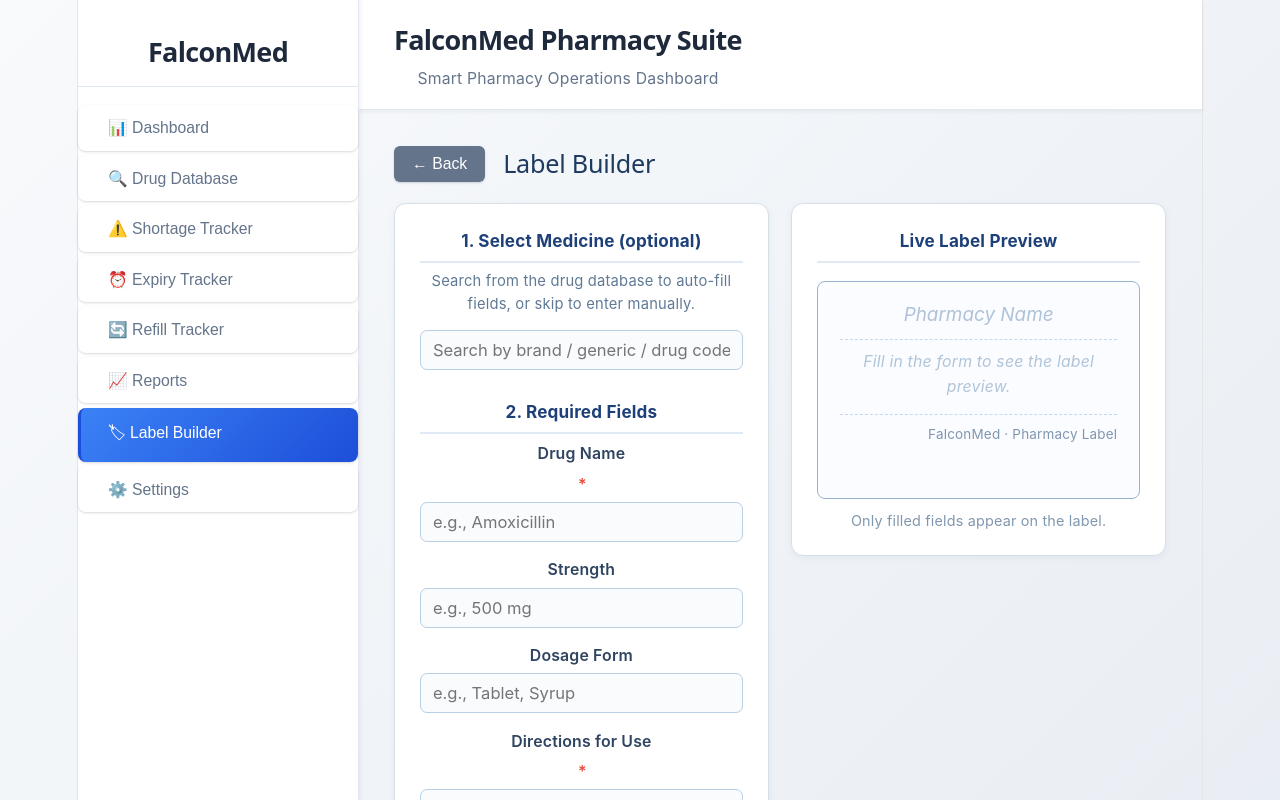
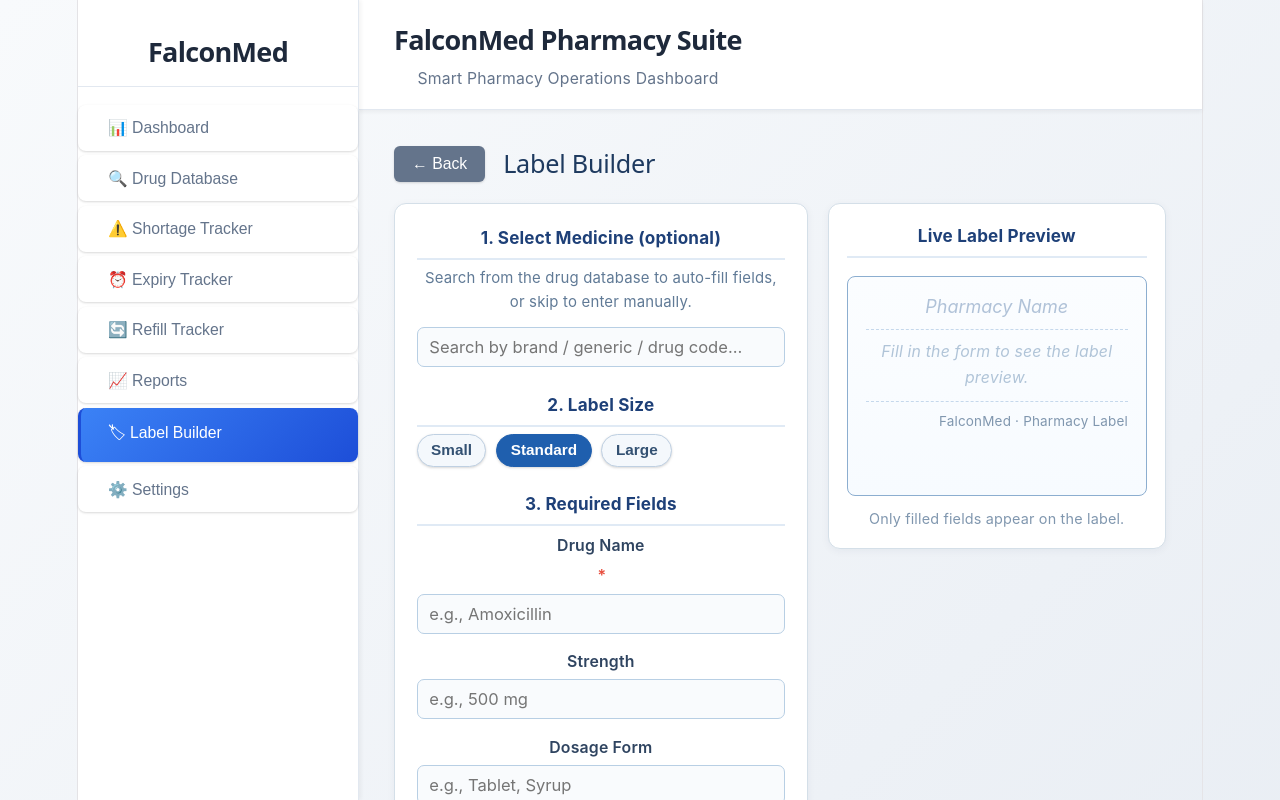
Before and after one commit to mohammadph222-web/falconmed, a React (Vite) app in the folder falconmed/: page / in a window 1280 px wide. Both pictures are taken after a click on the button "🏷 Label Builder". Shown: the top 800 px of the page. Built offline with nearby package versions, Linux system fonts and the light colour scheme.

Commit message:
Upgrade FalconMed Label Builder to v2

```diff
--- a/falconmed/src/App.css
+++ b/falconmed/src/App.css
@@ -1936,8 +1936,8 @@
 
 .label-builder-body {
   display: grid;
-  grid-template-columns: 1fr 1fr;
-  gap: 1.25rem;
+  grid-template-columns: minmax(360px, 1.1fr) minmax(320px, 0.9fr);
+  gap: 1.1rem;
   align-items: start;
 }
 
@@ -1946,12 +1946,12 @@
   background: #ffffff;
   border: 1px solid #d4dfe8;
   border-radius: 12px;
-  padding: 1.25rem 1.4rem;
+  padding: 1.1rem 1.2rem;
   box-shadow: 0 2px 8px rgba(20, 40, 80, 0.05);
 }
 
 .lb-section {
-  margin-bottom: 1.6rem;
+  margin-bottom: 1.3rem;
 }
 
 .lb-section-title {
@@ -1964,9 +1964,32 @@
 }
 
 .lb-section-hint {
-  font-size: 0.82rem;
+  font-size: 0.83rem;
   color: #607a96;
   margin: 0 0 0.7rem;
+}
+
+.lb-size-group {
+  display: flex;
+  gap: 0.55rem;
+  flex-wrap: wrap;
+}
+
+.lb-size-btn {
+  border: 1px solid #bfd0e2;
+  background: #f4f8fc;
+  color: #335172;
+  border-radius: 999px;
+  font-size: 0.85rem;
+  font-weight: 700;
+  padding: 0.36rem 0.75rem;
+  cursor: pointer;
+}
+
+.lb-size-btn.active {
+  background: #1f5fae;
+  color: #fff;
+  border-color: #1f5fae;
 }
 
 /* ── Inputs ── */
@@ -2005,8 +2028,40 @@
 }
 
 .lb-textarea {
-  min-height: 70px;
+  min-height: 72px;
   resize: vertical;
+}
+
+.lb-quick-row {
+  display: flex;
+  flex-direction: column;
+  gap: 0.45rem;
+  margin-bottom: 0.45rem;
+}
+
+.lb-quick-select {
+  margin: 0;
+}
+
+.lb-quick-chips {
+  display: flex;
+  flex-wrap: wrap;
+  gap: 0.35rem;
+}
+
+.lb-chip {
+  border: 1px solid #bfd0e2;
+  background: #f2f7fd;
+  color: #315275;
+  border-radius: 999px;
+  font-size: 0.78rem;
+  line-height: 1.1;
+  padding: 0.28rem 0.55rem;
+  cursor: pointer;
+}
+
+.lb-chip:hover {
+  background: #e4eef9;
 }
 
 /* ── DB search suggestion box ── */
@@ -2083,7 +2138,7 @@
 .lb-actions {
   display: flex;
   gap: 0.75rem;
-  margin-top: 0.5rem;
+  margin-top: 0.25rem;
 }
 
 .lb-btn-print {
@@ -2132,11 +2187,11 @@
 /* ── Preview panel ── */
 .label-preview-panel {
   position: sticky;
-  top: 1.5rem;
+  top: 1rem;
   background: #ffffff;
   border: 1px solid #d4dfe8;
   border-radius: 12px;
-  padding: 1.25rem 1.4rem;
+  padding: 1rem;
   box-shadow: 0 2px 8px rgba(20, 40, 80, 0.05);
 }
 
@@ -2151,20 +2206,22 @@
 
 /* The actual printable label card */
 .lb-preview-card {
-  border: 1.5px solid #96b4d0;
+  border: 1.5px solid #8caed0;
   border-radius: 8px;
-  padding: 1rem 1.2rem;
-  background: #fafcff;
-  min-height: 180px;
+  padding: 0.9rem 1rem;
+  background: linear-gradient(180deg, #fbfdff 0%, #f7fbff 100%);
+  min-height: 220px;
+  width: 100%;
+  box-sizing: border-box;
 }
 
 .lb-preview-pharmacy {
-  font-size: 1.05rem;
+  font-size: 1rem;
   font-weight: 800;
   color: #1a3a6e;
   letter-spacing: 0.04em;
   text-transform: uppercase;
-  margin-bottom: 0.3rem;
+  margin-bottom: 0.22rem;
 }
 
 .lb-preview-pharmacy--placeholder {
@@ -2177,20 +2234,58 @@
 
 .lb-preview-divider {
   border: none;
-  border-top: 1.5px dashed #c5d8ec;
-  margin: 0.5rem 0;
+  border-top: 1px dashed #c5d8ec;
+  margin: 0.4rem 0;
 }
 
 .lb-preview-divider--bottom {
-  margin-top: 0.8rem;
+  margin-top: 0.6rem;
+}
+
+.lb-drug-title {
+  font-size: 1.08rem;
+  font-weight: 800;
+  letter-spacing: 0.01em;
+  color: #1d3960;
+  background: #ecf3fb;
+  border: 1px solid #c4d7eb;
+  border-radius: 6px;
+  padding: 0.45rem 0.55rem;
+  margin-bottom: 0.55rem;
+}
+
+.lb-directions-box {
+  background: #fff4de;
+  border: 1px solid #efcf95;
+  border-radius: 6px;
+  padding: 0.45rem 0.55rem;
+  margin-bottom: 0.55rem;
+}
+
+.lb-directions-label {
+  display: inline-block;
+  font-size: 0.74rem;
+  text-transform: uppercase;
+  letter-spacing: 0.04em;
+  color: #885806;
+  font-weight: 800;
+  margin-bottom: 0.15rem;
+}
+
+.lb-directions-value {
+  margin: 0;
+  color: #4f3404;
+  font-size: 0.94rem;
+  font-weight: 700;
+  white-space: pre-wrap;
 }
 
 .lb-preview-row {
   display: flex;
   gap: 0.6rem;
-  padding: 0.28rem 0;
+  padding: 0.22rem 0;
   border-bottom: 1px dotted #dde8f2;
-  font-size: 0.9rem;
+  font-size: 0.88rem;
 }
 
 .lb-preview-row:last-of-type {
@@ -2210,6 +2305,30 @@
   word-break: break-word;
 }
 
+.lb-preview-row-note {
+  align-items: flex-start;
+}
+
+.lb-preview-warning {
+  margin-top: 0.5rem;
+  border: 1px solid #e5afb0;
+  background: #fff0f1;
+  border-radius: 6px;
+  padding: 0.4rem 0.5rem;
+  display: flex;
+  flex-direction: column;
+  gap: 0.2rem;
+}
+
+.lb-preview-warning .lb-preview-label {
+  color: #9f2327;
+  min-width: 0;
+}
+
+.lb-preview-warning .lb-preview-value {
+  color: #6f161a;
+}
+
 .lb-preview-empty {
   color: #b0c4d8;
   font-style: italic;
@@ -2231,6 +2350,41 @@
   text-align: center;
 }
 
+.lb-size-small {
+  max-width: 280px;
+  margin-left: auto;
+  margin-right: auto;
+  min-height: 190px;
+}
+
+.lb-size-standard {
+  max-width: 100%;
+  min-height: 220px;
+}
+
+.lb-size-large {
+  max-width: 100%;
+  min-height: 300px;
+  padding: 1.2rem 1.25rem;
+}
+
+.lb-size-large .lb-drug-title {
+  font-size: 1.2rem;
+}
+
+.lb-size-large .lb-directions-value {
+  font-size: 1rem;
+}
+
+.lb-size-small .lb-drug-title {
+  font-size: 0.95rem;
+}
+
+.lb-size-small .lb-preview-row,
+.lb-size-small .lb-directions-value {
+  font-size: 0.82rem;
+}
+
 /* ── Responsive ── */
 @media (max-width: 900px) {
   .label-builder-body {
@@ -2241,10 +2395,20 @@
     position: static;
     order: -1;
   }
+
+  .lb-size-small,
+  .lb-size-standard,
+  .lb-size-large {
+    max-width: 100%;
+  }
 }
 
 /* ── Print: show only the label card ── */
 @media print {
+  @page {
+    margin: 12mm;
+  }
+
   body * {
     visibility: hidden !important;
   }
@@ -2256,12 +2420,23 @@
 
   .lb-preview-card {
     position: fixed !important;
-    top: 20mm;
-    left: 15mm;
-    right: 15mm;
+    top: 50% !important;
+    left: 50% !important;
+    right: auto !important;
+    transform: translate(-50%, -50%) !important;
+    width: min(120mm, 92vw) !important;
+    min-height: auto !important;
     border: 1.5px solid #333 !important;
     background: #fff !important;
-    padding: 10mm 12mm !important;
+    padding: 8mm 9mm !important;
     box-shadow: none !important;
   }
-}
+
+  .lb-size-large {
+    width: min(140mm, 95vw) !important;
+  }
+
+  .lb-size-small {
+    width: min(90mm, 90vw) !important;
+  }
+}
--- a/falconmed/src/LabelBuilder.jsx
+++ b/falconmed/src/LabelBuilder.jsx
@@ -2,6 +2,23 @@
 import Papa from "papaparse";
 import "./App.css";
 import drugsMasterCsv from "./data/drugs_master.csv?raw";
+
+const QUICK_DIRECTIONS = [
+  "Take 1 tablet once daily",
+  "Take 1 tablet twice daily",
+  "Take 1 tablet every 8 hours",
+  "Take after food",
+  "Take before food",
+  "Apply twice daily",
+  "Instill 1 drop in each eye twice daily",
+  "Use as directed by physician",
+];
+
+const LABEL_SIZES = [
+  { key: "small", label: "Small" },
+  { key: "standard", label: "Standard" },
+  { key: "large", label: "Large" },
+];
 
 const EMPTY_FORM = {
   drugName: "",
@@ -15,6 +32,13 @@
   dispensingDate: "",
   notes: "",
   warnings: "",
+  // Reserved for future premium add-ons (logo/address/phone/QR)
+  premium: {
+    logoUrl: "",
+    pharmacyAddress: "",
+    pharmacyPhone: "",
+    qrValue: "",
+  },
 };
 
 function LabelBuilder({ onBack }) {
@@ -22,6 +46,7 @@
   const [drugQuery, setDrugQuery] = useState("");
   const [showSuggestions, setShowSuggestions] = useState(false);
   const [form, setForm] = useState(EMPTY_FORM);
+  const [labelSize, setLabelSize] = useState("standard");
 
   useEffect(() => {
     const parsed = Papa.parse(drugsMasterCsv, {
@@ -79,19 +104,19 @@
 
   const canPrint = form.drugName.trim() && form.directions.trim();
 
-  const previewFields = [
-    { key: "pharmacyName", label: "Pharmacy" },
-    { key: "patientName", label: "Patient" },
-    { key: "mrn", label: "MRN / File #" },
-    { key: "doctorName", label: "Prescriber" },
-    { key: "drugName", label: "Medicine" },
-    { key: "strength", label: "Strength" },
-    { key: "dosageForm", label: "Form" },
-    { key: "directions", label: "Directions" },
-    { key: "dispensingDate", label: "Dispensed" },
-    { key: "notes", label: "Notes" },
-    { key: "warnings", label: "⚠ Warnings" },
-  ];
+  const composedDrugLine = useMemo(() => {
+    return [form.drugName, form.strength, form.dosageForm].filter(Boolean).join(" • ");
+  }, [form.drugName, form.strength, form.dosageForm]);
+
+  const metaFields = useMemo(
+    () => [
+      { key: "patientName", label: "Patient" },
+      { key: "mrn", label: "MRN / File #" },
+      { key: "doctorName", label: "Prescriber" },
+      { key: "dispensingDate", label: "Dispensed" },
+    ],
+    []
+  );
 
   return (
     <div className="label-builder-container">
@@ -145,9 +170,26 @@
             </div>
           </div>
 
+          <div className="lb-section">
+            <h3 className="lb-section-title">2. Label Size</h3>
+            <div className="lb-size-group" role="radiogroup" aria-label="Label size">
+              {LABEL_SIZES.map((size) => (
+                <button
+                  key={size.key}
+                  type="button"
+                  className={`lb-size-btn ${labelSize === size.key ? "active" : ""}`}
+                  onClick={() => setLabelSize(size.key)}
+                  aria-pressed={labelSize === size.key}
+                >
+                  {size.label}
+                </button>
+              ))}
+            </div>
+          </div>
+
           {/* Step 2: Required fields */}
           <div className="lb-section">
-            <h3 className="lb-section-title">2. Required Fields</h3>
+            <h3 className="lb-section-title">3. Required Fields</h3>
 
             <label className="lb-label">
               Drug Name <span className="lb-required">*</span>
@@ -184,6 +226,37 @@
 
             <label className="lb-label">
               Directions for Use <span className="lb-required">*</span>
+              <div className="lb-quick-row">
+                <select
+                  className="lb-input lb-quick-select"
+                  defaultValue=""
+                  onChange={(e) => {
+                    if (e.target.value) {
+                      updateField("directions", e.target.value);
+                      e.target.value = "";
+                    }
+                  }}
+                >
+                  <option value="">Quick Directions...</option>
+                  {QUICK_DIRECTIONS.map((item) => (
+                    <option value={item} key={item}>
+                      {item}
+                    </option>
+                  ))}
+                </select>
+                <div className="lb-quick-chips">
+                  {QUICK_DIRECTIONS.slice(0, 4).map((item) => (
+                    <button
+                      type="button"
+                      key={item}
+                      className="lb-chip"
+                      onClick={() => updateField("directions", item)}
+                    >
+                      {item}
+                    </button>
+                  ))}
+                </div>
+              </div>
               <textarea
                 className="lb-input lb-textarea"
                 rows={3}
@@ -196,7 +269,7 @@
 
           {/* Step 3: Optional fields */}
           <div className="lb-section">
-            <h3 className="lb-section-title">3. Optional Fields</h3>
+            <h3 className="lb-section-title">4. Optional Fields</h3>
 
             <label className="lb-label">
               Patient Name
@@ -295,7 +368,7 @@
         {/* ── Right: Live Preview ── */}
         <section className="label-preview-panel">
           <h3 className="lb-preview-heading">Live Label Preview</h3>
-          <div className="lb-preview-card" id="lb-print-target">
+          <div className={`lb-preview-card lb-size-${labelSize}`} id="lb-print-target">
             {form.pharmacyName ? (
               <div className="lb-preview-pharmacy">{form.pharmacyName}</div>
             ) : (
@@ -304,13 +377,36 @@
 
             <div className="lb-preview-divider" />
 
-            {previewFields.map(({ key, label }) =>
+            {composedDrugLine && <div className="lb-drug-title">{composedDrugLine}</div>}
+
+            {form.directions && (
+              <div className="lb-directions-box">
+                <span className="lb-directions-label">Directions</span>
+                <p className="lb-directions-value">{form.directions}</p>
+              </div>
+            )}
+
+            {metaFields.map(({ key, label }) =>
               form[key] ? (
                 <div className="lb-preview-row" key={key}>
                   <span className="lb-preview-label">{label}</span>
                   <span className="lb-preview-value">{form[key]}</span>
                 </div>
               ) : null
+            )}
+
+            {form.notes && (
+              <div className="lb-preview-row lb-preview-row-note">
+                <span className="lb-preview-label">Notes</span>
+                <span className="lb-preview-value">{form.notes}</span>
+              </div>
+            )}
+
+            {form.warnings && (
+              <div className="lb-preview-warning">
+                <span className="lb-preview-label">Warnings</span>
+                <span className="lb-preview-value">{form.warnings}</span>
+              </div>
             )}
 
             {!form.drugName && !form.directions && (
```
